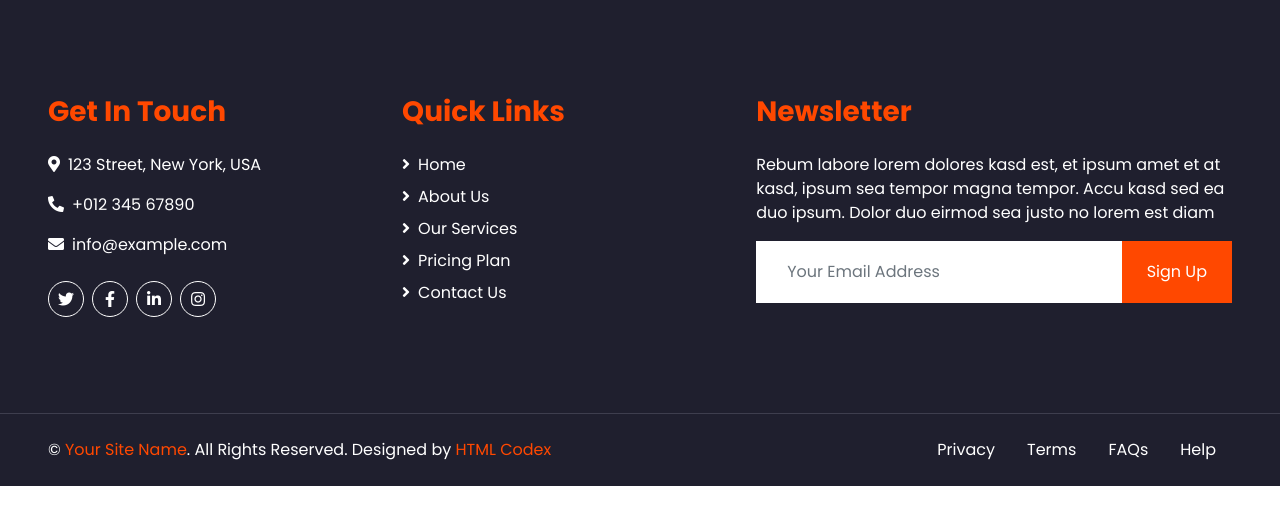
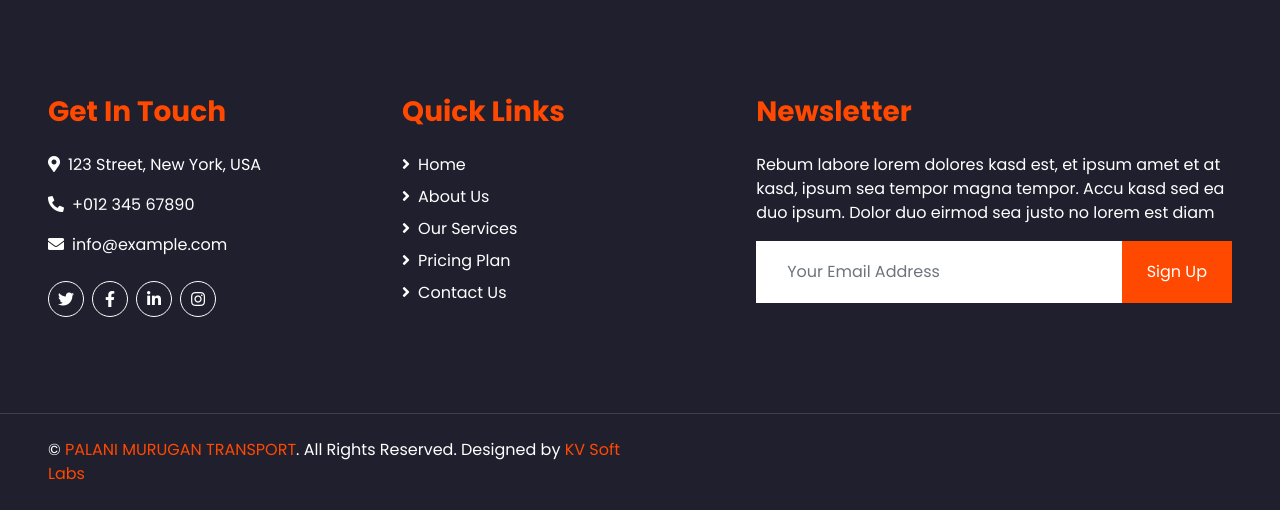
Before and after one commit to kvsoftlabs/spmtlogistics, a CodeIgniter 4 app: the page made by app/Views/main/home.php in a window 1280 px wide. Shown: the part 2833-3343 px from the top of the page. Before the commit the page ends 3319 px from the top, so only its background shows below. Run offline with PHP 8.4 and a stand-in for CodeIgniter, Linux system fonts and the light colour scheme; the template is opened without the code that fills it, so the values that code supplies are empty; some libraries are stand-ins or nearby versions.

Commit message:
Updated footer

```diff
--- a/app/Views/main/common_footer.php
+++ b/app/Views/main/common_footer.php
@@ -45,27 +45,10 @@
 <div class="container-fluid bg-dark text-white border-top py-4 px-sm-3 px-md-5" style="border-color: #3E3E4E !important;">
     <div class="row">
         <div class="col-lg-6 text-center text-md-left mb-3 mb-md-0">
-            <p class="m-0 text-white">&copy; <a href="#">Your Site Name</a>. All Rights Reserved.
+            <p class="m-0 text-white">&copy; <a href="#">PALANI MURUGAN TRANSPORT</a>. All Rights Reserved.
 
-            <!--/*** This template is free as long as you keep the footer author’s credit link/attribution link/backlink. If you'd like to use the template without the footer author’s credit link/attribution link/backlink, you can purchase the Credit Removal License from "https://htmlcodex.com/credit-removal". Thank you for your support. ***/-->
-            Designed by <a href="https://htmlcodex.com">HTML Codex</a>
+            Designed by <a href="#">KV Soft Labs</a>
             </p>
-        </div>
-        <div class="col-lg-6 text-center text-md-right">
-            <ul class="nav d-inline-flex">
-                <li class="nav-item">
-                    <a class="nav-link text-white py-0" href="#">Privacy</a>
-                </li>
-                <li class="nav-item">
-                    <a class="nav-link text-white py-0" href="#">Terms</a>
-                </li>
-                <li class="nav-item">
-                    <a class="nav-link text-white py-0" href="#">FAQs</a>
-                </li>
-                <li class="nav-item">
-                    <a class="nav-link text-white py-0" href="#">Help</a>
-                </li>
-            </ul>
         </div>
     </div>
 </div>
```
